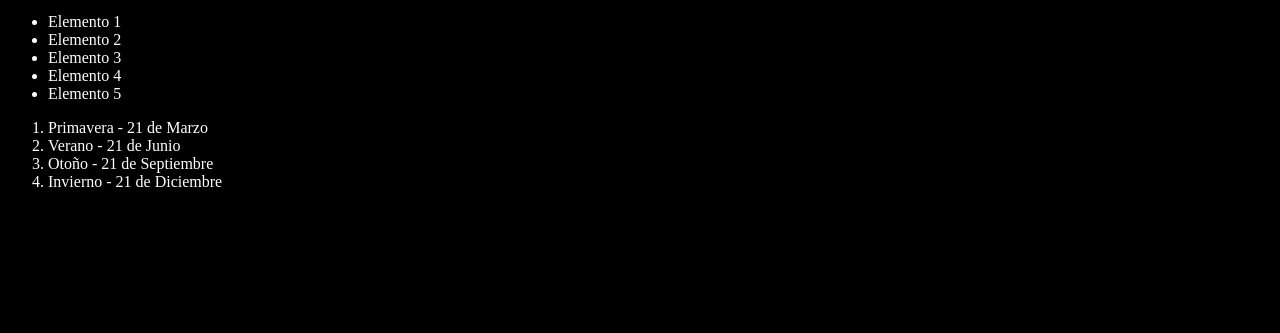
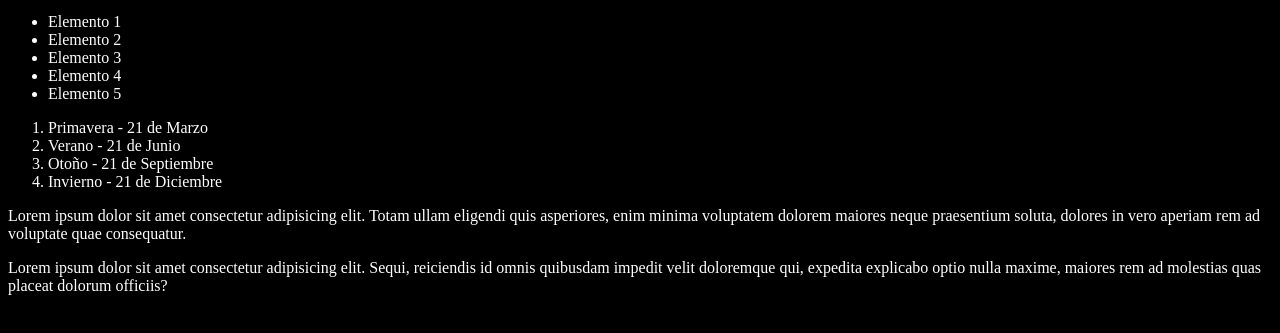
Before and after one commit to Luisme0997/Luis-Yotube-git-Jonmircha, a plain HTML site: page index.html in a window 1280 px wide. Shown: the part 101-434 px from the top of the page. Drawn offline with Linux system fonts and the light colour scheme.

Commit message:
Agregando 2 parrafos

```diff
--- a/index.html
+++ b/index.html
@@ -26,5 +26,16 @@
       <li>Invierno - 21 de Diciembre</li>
     </ol>
     <script src="index.js"></script>
+    <p>
+      Lorem ipsum dolor sit amet consectetur adipisicing elit. Totam ullam
+      eligendi quis asperiores, enim minima voluptatem dolorem maiores neque
+      praesentium soluta, dolores in vero aperiam rem ad voluptate quae
+      consequatur.
+    </p>
+    <p>
+      Lorem ipsum dolor sit amet consectetur adipisicing elit. Sequi, reiciendis
+      id omnis quibusdam impedit velit doloremque qui, expedita explicabo optio
+      nulla maxime, maiores rem ad molestias quas placeat dolorum officiis?
+    </p>
   </body>
 </html>
```
